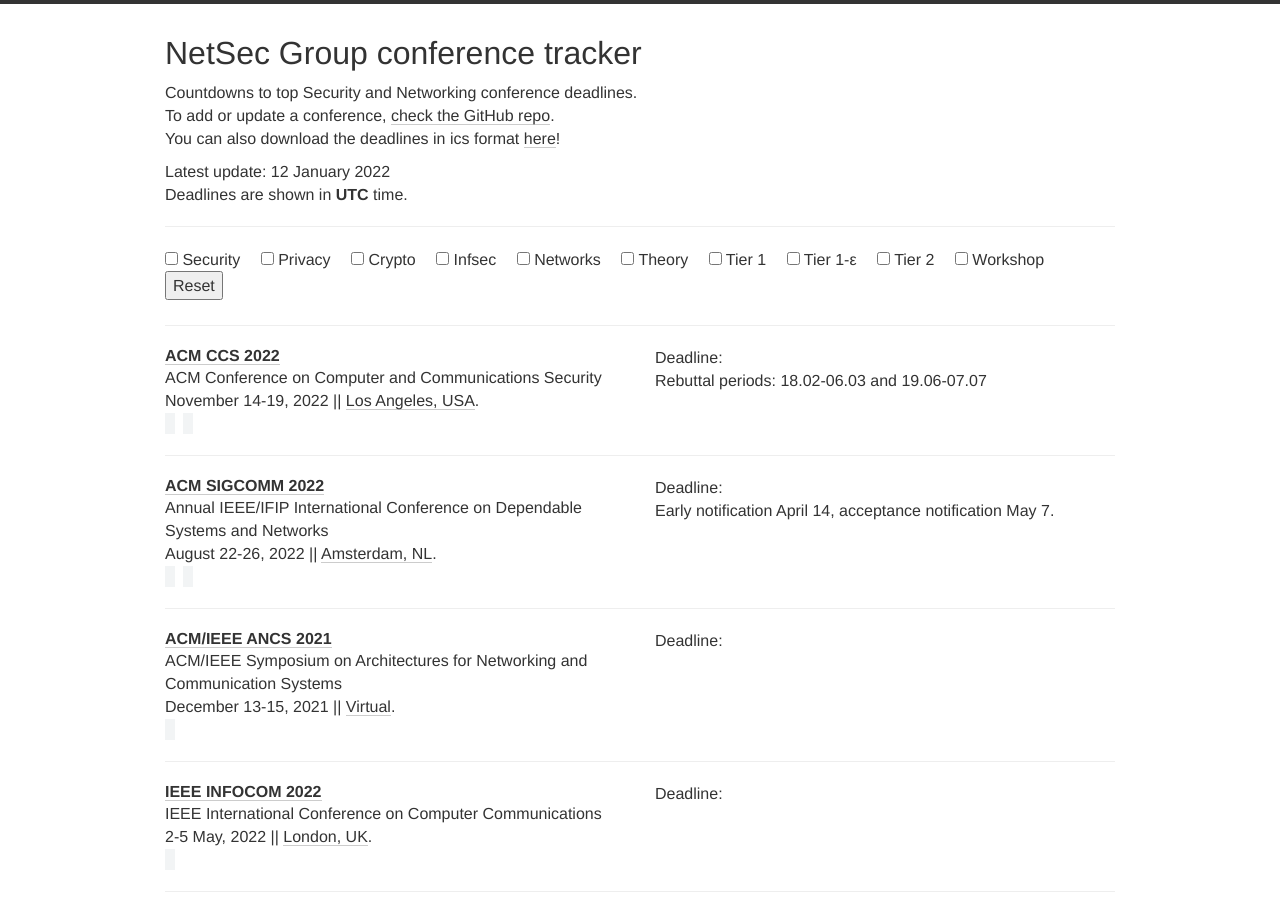
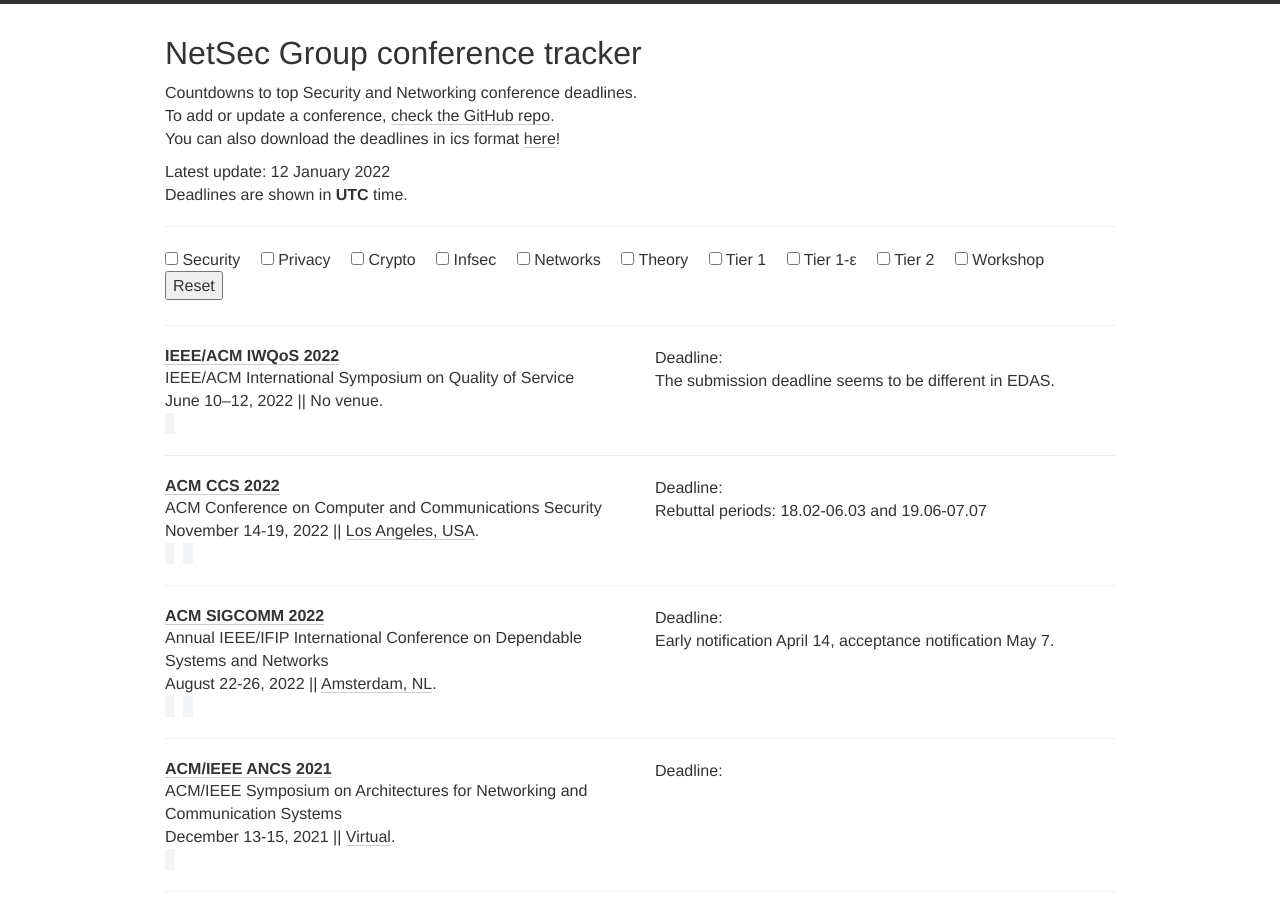
Before and after one commit to netsec-ethz/netsec-deadlines, a Jekyll site: the page built from index.html, in a window 1280 px wide and 900 px high. Built offline with Jekyll 4.4.1, drawn with Linux system fonts in a browser that asks for light colours; nearby versions of some CDN libraries.

Commit message:
Update conferences.yml

```diff
--- a/_data/conferences.yml
+++ b/_data/conferences.yml
@@ -1,3 +1,14 @@
+- name: IEEE/ACM IWQoS
+  year: 2022
+  date: "June 10–12, 2022"
+  description: IEEE/ACM International Symposium on Quality of Service
+  link: https://iwqos2022.ieee-iwqos.org/
+  deadline: "2022-02-09 03:59"
+  abstract: "2022-02-01 03:59"
+  timezone: Europe/Zurich   # EST
+  comment: The submission deadline seems to be different in EDAS.
+  tags: [NET]
+
 - name: ACM CCS
   year: 2022
   date: "November 14-19, 2022"
```
